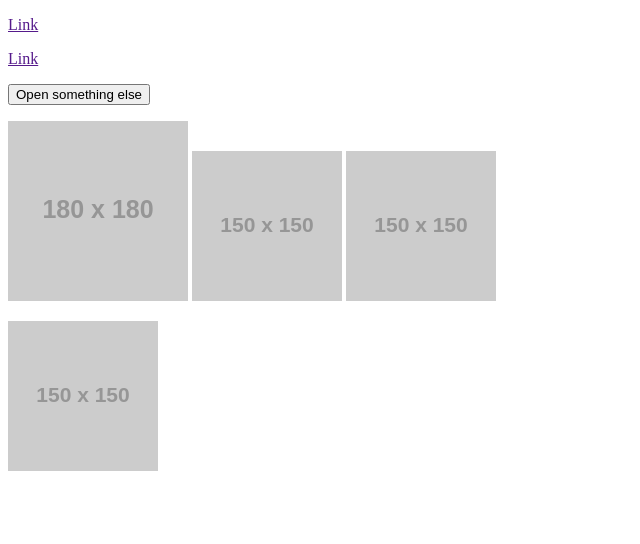
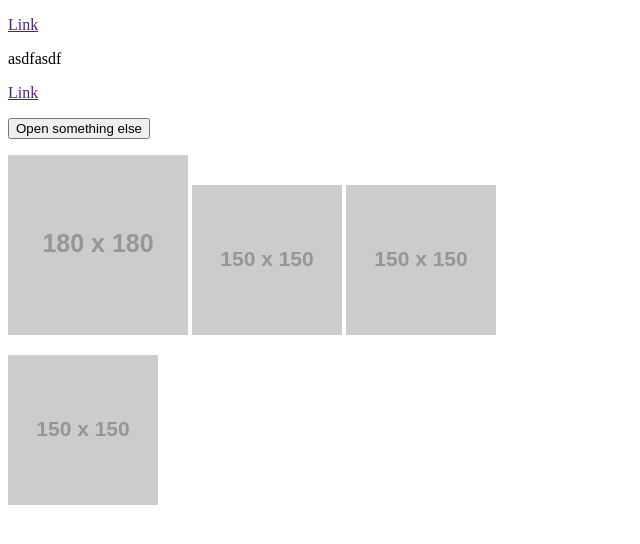
Before and after one commit to AndreiBakhtinov/mega-project, a plain HTML site: page index.html in a window 1280 px wide. Shown: the whole page, without its empty margins (0-640 px from the left). Drawn offline with Linux system fonts and the light colour scheme; placeholder pictures from the web are drawn by us.

Commit message:
наконец-то все доделал

```diff
--- a/index.html
+++ b/index.html
@@ -1,16 +1,18 @@
 <!DOCTYPE html>
 <html lang="en">
   <head>
+
     <meta charset="UTF-8" />
     <meta http-equiv="X-UA-Compatible" content="IE=edge" />
     <meta name="viewport" content="width=device-width, initial-scale=1.0" />
     <title>About Company</title>
   </head>
   <body>
+
     <p>
       <a href="">Link</a>
     </p>
-
+asdfasdf
     <p>
       <a href="">Link</a>
     </p>
```
